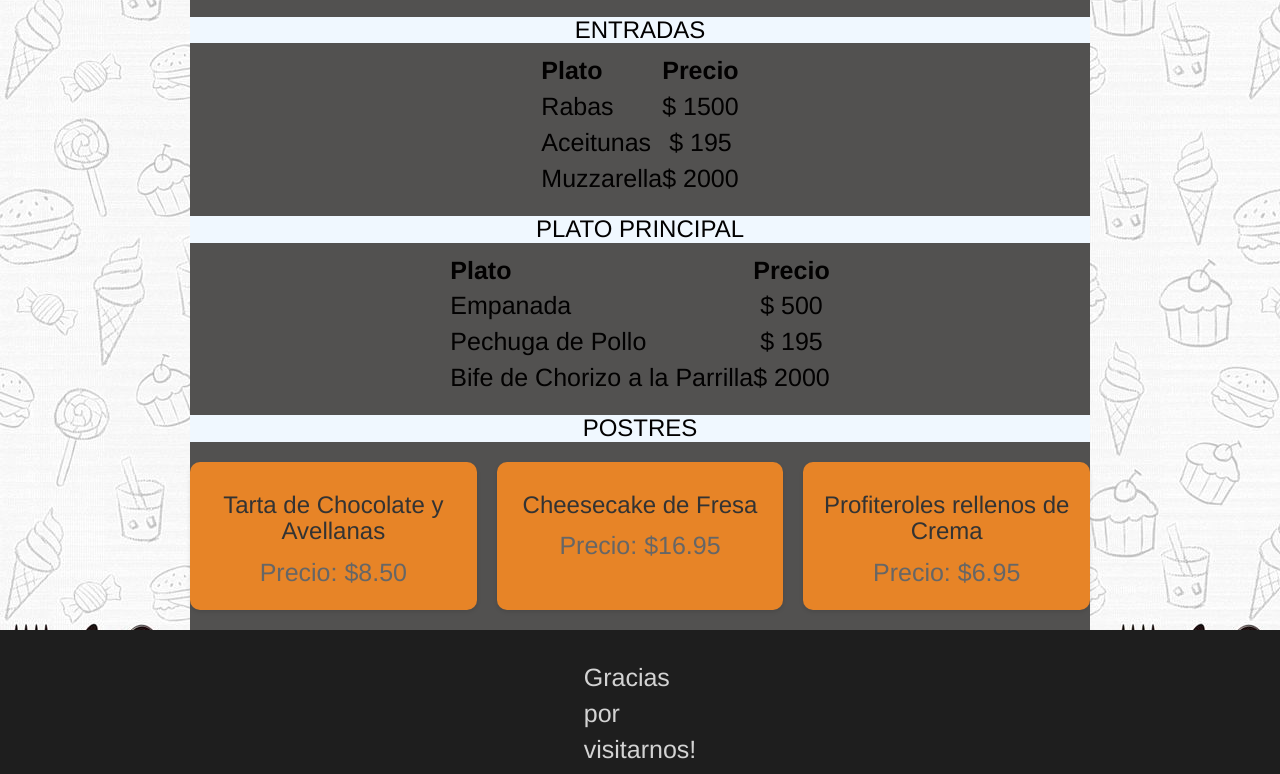
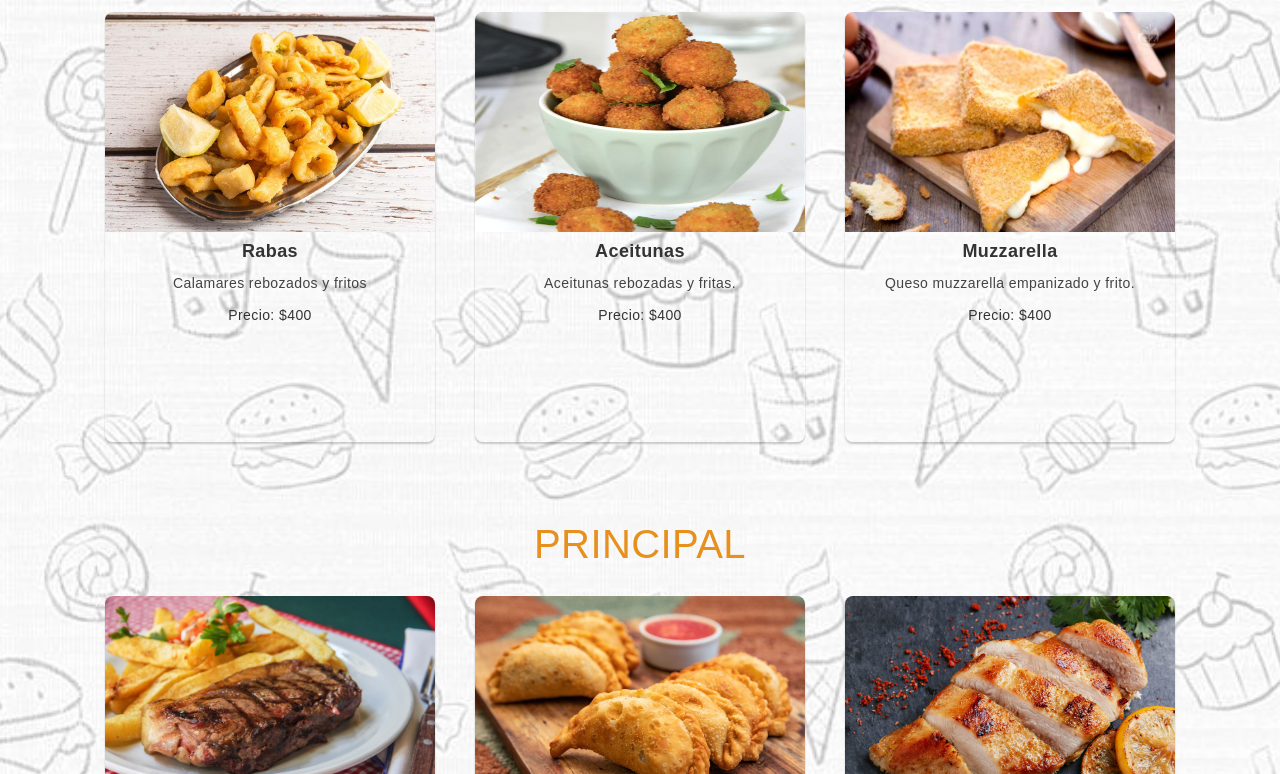
Before and after one commit to mrcsmchll/pnt1_carta_restobar, a plain HTML site: page index.html in a window 1280 px wide. Shown: the part 334-1108 px from the top of the page. Drawn offline with nearby package versions, Linux system fonts and the light colour scheme.

Commit message:
added helado2

```diff
--- a/index.html
+++ b/index.html
@@ -23,86 +23,98 @@
         <header>
     </div>
 
-    <div id="descripcion">
-        <p>La mejor comida del mundo mundial</p>
-    </div>
 
-    <div class="categoria" id="entradas">
-        <h3 class="categoria-nombre" >ENTRADAS</h3>
-        <table>
-            <tr>
-                <th class="col-left">Plato</th>
-                <th>Precio</th>
-            </tr>
-            <tr>
-                <td class="col-left">Rabas</td>
-                <td>$ 1500</td>
-            </tr>
-            <tr>
-                <td class="col-left">Aceitunas</td>
-                <td>$ 195</td>
-            </tr>
-            <tr>
-                <td class="col-left">Muzzarella</td>
-                <td>$ 2000</td>
-            </tr>
-        </table>
-    </div>
+  <!-- entrada -->
+  <h1 class="title">ENTRADA</h1>
 
-    <div class="categoria" id="principal">
-        <h3 class="categoria-nombre">PLATO PRINCIPAL</h3>
-        <table>
-            <tr>
-                <th class="col-left">Plato</th>
-                <th>Precio</th>
-            </tr>
-            <tr>
-                <td class="col-left">Empanada</td>
-                <td>$ 500</td>
-            </tr>
-            <tr>
-                <td class="col-left">Pechuga de Pollo</td>
-                <td>$ 195</td>
-            </tr>
-            <tr>
-                <td class="col-left">Bife de Chorizo a la Parrilla</td>
-                <td>$ 2000</td>
-            </tr>
-        </table>
-    </div>
+  <div class="container">
 
-    <div class="categoria" id="postres">
-        <h3 class="categoria-nombre">POSTRES</h3>
+      <div class="card">
+          <img src="imgs/rabas.jpeg" alt="rabas">
+          <h4>Rabas</h4>
+          <p>Calamares rebozados y fritos</p>
+          <span>Precio:   $400</span>
+      </div>
 
-            <div class="postres-container">
+      <div class="card">
+          <img src="/imgs/aceitunas.jpeg" alt="aceitunas">
+          <h4>Aceitunas</h4>
+          <p>Aceitunas rebozadas y fritas.</p>
+          <span>Precio:   $400</span>
+      </div>
 
-                <div class="postre">
+      <div class="card">
+          <img src="/imgs/milanesa.jpeg" alt="muzzarellas">
+          <h4>Muzzarella</h4>
+          <p>Queso muzzarella empanizado y frito.</p>
+          <span>Precio:   $400</span>
+      </div>
 
-                    <h3>Tarta de Chocolate y Avellanas</h3>
-                    <p>Precio: $8.50</p>
-                    <!-- <p>Descripción del postre 1.</p> -->
-                </div>
+  </div>
 
-                <div class="postre">
+  <!-- principal-->
+  <h1 class="title">PRINCIPAL</h1>
 
-                    <h3>Cheesecake de Fresa</h3>
-                    <p>Precio: $16.95</p>
-                    <!-- <p>Descripción del postre 2.</p> -->
-                </div>
+  <div class="container">
 
-                <div class="postre">
+      <div class="card">
+          <img src="/imgs/bife.jpeg" alt="bife" >
+          <h4>Bife de chorizo con papas fritas</h4>
+          <p>Corte de carne a la parrilla con papas cortadas y fritas acompañando. Plato argentino tradicional.</p>
+          <span>Precio:   $400</span>
+      </div>
 
-                    <h3>Profiteroles rellenos de Crema</h3>
-                    <p>Precio: $6.95</p>
-                    <!-- <p>Descripción del postre 3.</p> -->
-                </div>
+      <div class="card">
+          <img src="/imgs/empanada.jpeg" alt="empanada">
+          <h4>Empanadas</h4>
+          <p>
+            Masa rellena de carne, pollo, verduras, horneada o frita. Acompañada salsas.</p>
+          <span>Precio:   $400</span>
+      </div>
+
+      <div class="card">
+          <img src="/imgs/pollo.jpeg" alt="milanesa">
+          <h4>Pechuga de Pollo</h4>
+          <p>Carne blanca de pollo, parte del pecho del animal.</p>
+          <span>Precio:   $400</span>
+      </div>
+
+  </div>
 
 
 
-            </div>
+     <!-- postre -->
+    <h1 class="title">POSTRE</h1>
+
+    <div class="container">
+
+        <div class="card">
+            <img src="/imgs/flan.jpeg" alt="flan">
+            <h4>Flan</h4>
+            <p>Postre cremoso hecho con huevos, leche, azúcar, caramelizado.</p>
+            <span>Precio:   $400</span>
+        </div>
+
+        <div class="card">
+            <img src="/imgs/helado2.jpeg" alt="helado">
+            <h4>Helado</h4>
+            <p>Lorem ipsum dolor sit amet, consectetur adipisicing elitVel, excepturi unde?</p>
+            <span>Precio:   $400</span>
+        </div>
+
+        <!-- <div class="card">
+            <img src="/imaj/postre-pijama.jpg">
+            <h4>TORTILLA</h4>
+            <p>Lorem ipsum dolor sit amet, consectetur adipisicing elitVel, excepturi unde?</p>
+            <span>Precio:   $400</span>
+        </div> -->
+
     </div>
 
 
+
+
+    <!-- footer  -->
     <div>
         <footer class="footer">
             <p>Gracias por visitarnos!</p>
--- a/style.css
+++ b/style.css
@@ -1,89 +1,94 @@
-.body{
-    display: flex;
-    flex-direction: column;
-    align-items: center;
-    color: rgb(2, 1, 1);
-    font-size: 25px;
-    background-image: url(./imgs/fondo.jpeg);
-
-}
 
 header {
     margin-top: 10rem;
     text-align: center;
 }
 
-.categoria{
-    display: block;
-    text-align: center;
-    background-color: rgb(82, 81, 80);
-    width: 90rem;
+
+html,
+body {
+    margin: 0;
+    padding: 0;
+
+
+
+
+
 
 }
 
-.categoria table{
-    display: flex;
-    justify-content: center;
+body {
+    width: 100%;
+    height: 100%;
+    font-family: sans-serif;
+    letter-spacing: 0.03em;
+    line-height: 1.6;
+
+
+    background-image: url('imgs/fondo.jpeg');
+    background-size: cover;
+    background-position: center;
+
+
 }
 
-.col-left {
-    text-align: left;
-    pad: 5rem;
+
+.title {
+    text-align: center;
+    font-size: 40px;
+    color: rgb(231, 144, 30);
+    margin-top: 100px;
 }
 
+
+.container {
+    width: 100%;
+    max-width: 1200px;
+    height: 430px;
+    display: flex;
+    flex-wrap: wrap;
+    justify-content: center;
+    margin: auto;
+}
+
+.container .card {
+    width: 330px;
+    height: 430px;
+    border-radius: 8px;
+    box-shadow: 0 2px 2px rgba(0, 0, 0, 0.2);
+    overflow: hidden;
+    margin: 20px;
+    text-align: center;
+    transition: all 0.255;
+}
+
+.container .card:hover {
+    transform: translateY(-15px);
+    box-shadow: 0 12px 16px rgba(o, 0, 0, 0.2);
+}
+
+.container .card img {
+    width: 330px;
+    height: 220px;
+}
+
+.container .card h4 {
+    font-weight: 600;
+}
+
+
+
+.container .card p {
+    padding: 0 1rem;
+    font-size 16px;
+    color: rgb(67, 67, 67);
+}
 
 .footer{
     padding: 30px 60rem;
     background: rgb(30, 30, 30);
     color: lightgrey;
     align-items: center;
+    text-align: center;
 
 }
-
-.list-inline{
-    text-align:  center;
-}
-
-.image-plato{
-    width: 300px;
-    height: 200px;
-}
-
-
-.categoria-nombre{
-    background-color: aliceblue;
-}
-
-.postres-container {
-    display: grid;
-    grid-template-columns: repeat(auto-fit, minmax(30%, 1fr));
-    grid-gap: 20px;
-    margin-top: 20px;
-}
-
-
-.postre {
-    flex: 0 1 calc(30% - 20px);
-    margin-bottom: 20px;
-    background-color: #e78427;
-    padding: 20px;
-    border-radius: 10px;
-    box-shadow: 0 2px 4px rgba(0, 0, 0, 0.1);
-    text-align: center;
-    transition: transform 0.3s ease-in-out;
-}
-
-.postre:hover {
-    transform: translateY(-5px);
-}
-
-
-.postre h3 {
-    margin-top: 10px;
-    color: #333;
-}
-
-.postre p {
-    margin: 0;
-    color: #666;
-}
```
Also changed, not shown: index2.html (added, +79 -0 lines), imgs/helado2.jpeg (added).
